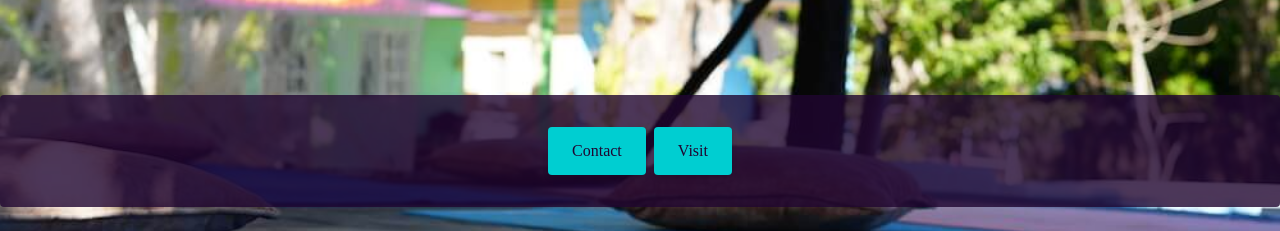
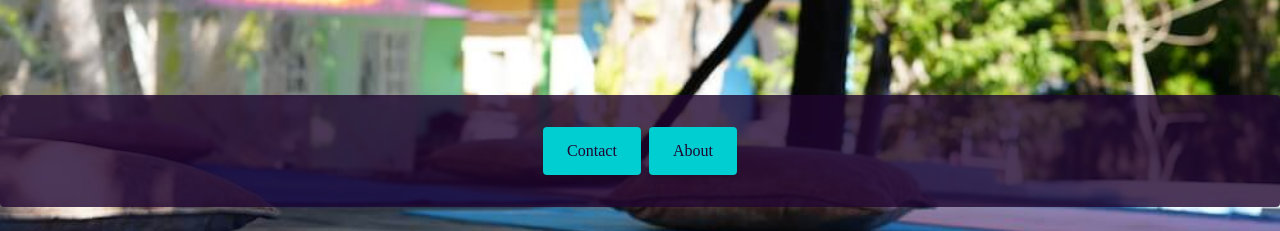
Before and after one commit to Existenziell/casa-chakras, a Next.js app: page / in a window 1280 px wide. Shown: the part 1860-2091 px from the top of the page. Built offline with nearby package versions, Linux system fonts and the light colour scheme; a web font is replaced by a local one.

Commit message:
Small changes

```diff
--- a/i18n/en.json
+++ b/i18n/en.json
@@ -18,7 +18,7 @@
     "B1": "Retreats",
     "B2": "TTC",
     "B3": "Contact",
-    "B4": "Visit",
+    "B4": "About",
     "T5": "Casa Chakras is a beautiful oasis in the jungle with lush vegetation, many birds, flowers and ripe fruit to pick. We are located in El Cedral, the first original town on the island of Cozumel in Mexico - a peaceful and quiet place. The trees are old, the trails are friendly and the nearby cenotes are ready to be explored.",
     "T6": "Lorem ipsum dolor sit amet, consectetur adipiscing elit, sed do eiusmod tempor incididunt ut labore et dolore magna aliqua. Ut enim ad minim veniam, quis nostrud exercitation ullamco laboris nisi ut aliquip ex ea commodo consequat. Duis aute irure dolor in reprehenderit in voluptate velit esse cillum dolore eu fugiat nulla pariatur. Excepteur sint occaecat cupidatat non proident, sunt in culpa qui officia deserunt mollit anim id est laborum.",
     "T7": ""
--- a/pages/index.js
+++ b/pages/index.js
@@ -40,7 +40,7 @@ const Casa = ({ i18n }) => {
       <section className='flex items-center justify-center h-screen mb-12 sm:bg-fixed bg-center bg-cover bg-parallax-2'>
         <p className='w-full px-6 py-8 text-white bg-brand-dark/80 rounded flex flex-col sm:flex-row items-center justify-center gap-2'>
           <Link href='/contact'><a className='button inline-block'>{i18n.B3}</a></Link>
-          <Link href='/visit'><a className='button inline-block'>{i18n.B4}</a></Link>
+          <Link href='/about'><a className='button inline-block'>{i18n.B4}</a></Link>
         </p>
       </section>
 
```
